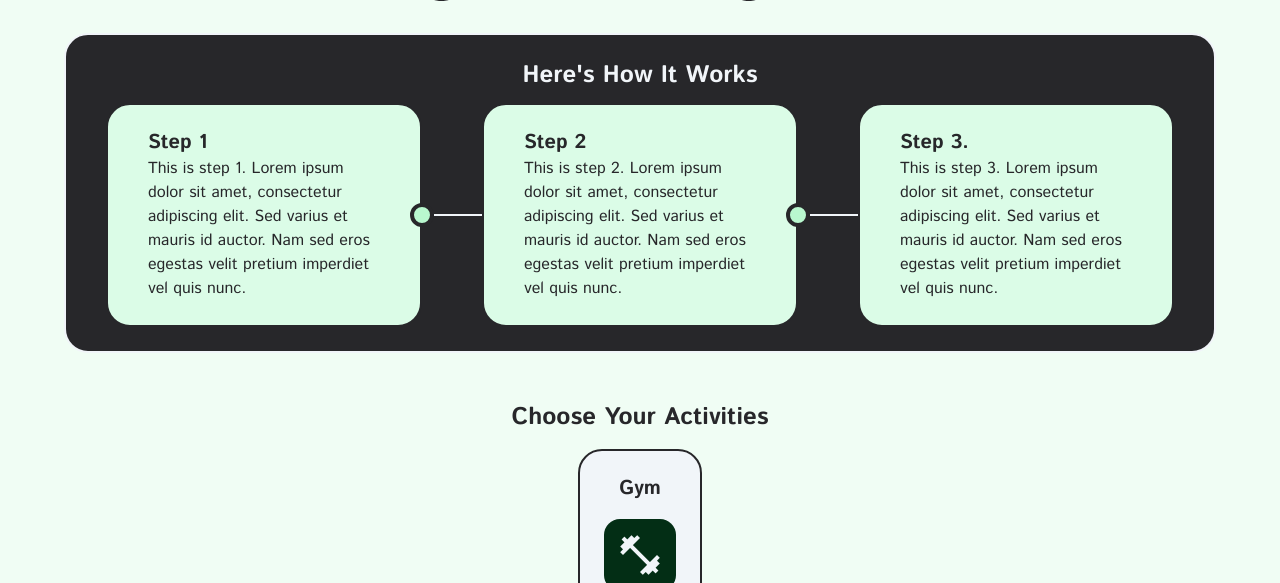
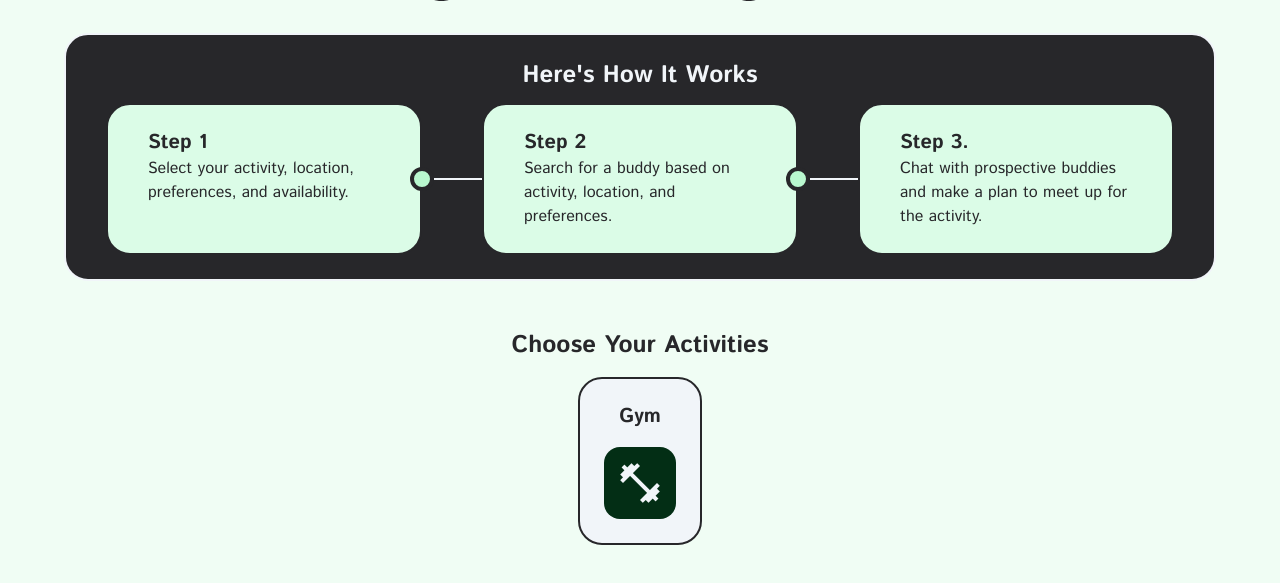
Before and after one commit to evankingca/Activity-Buddy, a Django app: page / in a window 1280 px wide. Shown: the part 524-1107 px from the top of the page. Run offline with Django 5.2, Linux system fonts and the light colour scheme; some libraries are stand-ins or nearby versions.

Commit message:
Update text and formatting on How It Works section

```diff
--- a/browsing/templates/browsing/index.html
+++ b/browsing/templates/browsing/index.html
@@ -15,28 +15,31 @@
     <div id="home-how-it-works" class="card card-secondary m-4 text-center w-full max-w-6xl">
       <h2 class="mb-3 text-text-alt">Here's How It Works</h2>
       <div class="flex flex-col md:flex-row items-center">
-        <div class="card card-tertiary flex-1 text-left">
+        <div class="card card-tertiary flex-1 text-left self-stretch">
           <h3>Step 1</h3>
-          <p>This is step 1. Lorem ipsum dolor sit amet, consectetur adipiscing elit. Sed varius et mauris id auctor.
-            Nam sed eros egestas velit pretium imperdiet vel quis nunc.</p>
+          <p>
+            Select your activity, location, preferences, and availability.
+          </p>
         </div>
         <div
           class="h-6 w-6 bg-green-200 dark:bg-green-100 border-4 border-border-light md:-ml-3 md:mt-0 -mt-3 rounded-full">
         </div>
         <div class="bg-border-alt w-0.5 h-8 md:h-0.5 md:w-auto md:basis-12 md:flex-none"></div>
-        <div class="card card-tertiary flex-1 text-left">
+        <div class="card card-tertiary flex-1 text-left self-stretch">
           <h3>Step 2</h3>
-          <p>This is step 2. Lorem ipsum dolor sit amet, consectetur adipiscing elit. Sed varius et mauris id auctor.
-            Nam sed eros egestas velit pretium imperdiet vel quis nunc.</p>
+          <p>
+            Search for a buddy based on activity, location, and preferences.
+          </p>
         </div>
         <div
           class="h-6 w-6 bg-green-200 dark:bg-green-100 border-4 border-border-light md:-ml-3 md:mt-0 -mt-3 rounded-full">
         </div>
         <div class="bg-border-alt w-0.5 h-8 md:h-0.5 md:w-auto md:basis-12 md:flex-none"></div>
-        <div class="card card-tertiary flex-1 text-left">
+        <div class="card card-tertiary flex-1 text-left self-stretch">
           <h3>Step 3.</h3>
-          <p>This is step 3. Lorem ipsum dolor sit amet, consectetur adipiscing elit. Sed varius et mauris id
-            auctor. Nam sed eros egestas velit pretium imperdiet vel quis nunc.</p>
+          <p>
+            Chat with prospective buddies and make a plan to meet up for the activity.
+          </p>
         </div>
       </div>
     </div>
--- a/tailwindApp/static/css/dist/styles.css
+++ b/tailwindApp/static/css/dist/styles.css
@@ -488,17 +461,8 @@
   .gap-y-8 {
     row-gap: calc(var(--spacing) * 8);
   }
-  .place-self-end {
-    place-self: end;
-  }
-  .self-end {
-    align-self: flex-end;
-  }
-  .justify-self-end {
-    justify-self: flex-end;
-  }
-  .justify-self-stretch {
-    justify-self: stretch;
+  .self-stretch {
+    align-self: stretch;
   }
   .overflow-hidden {
     overflow: hidden;
```
Also changed, not shown: other parts of tailwindApp/static/css/dist/styles.css (+24 -54 lines).
